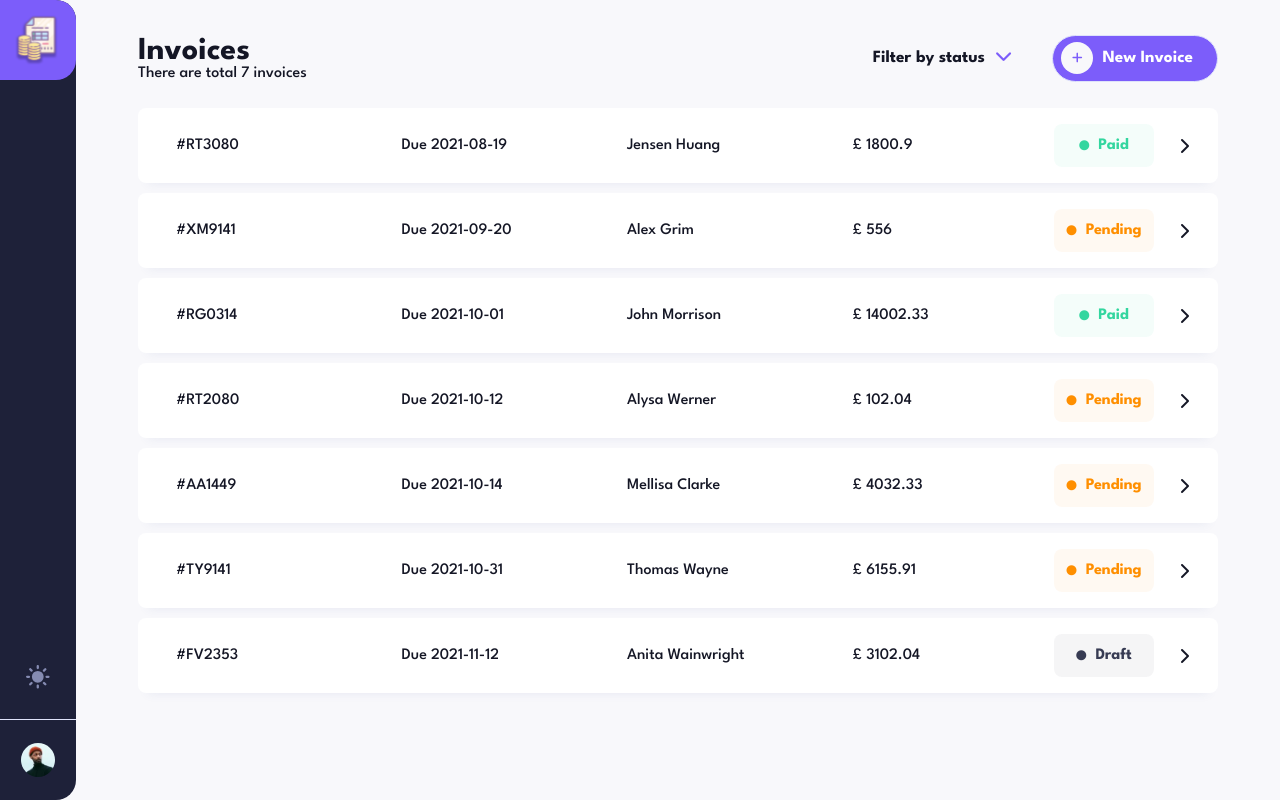
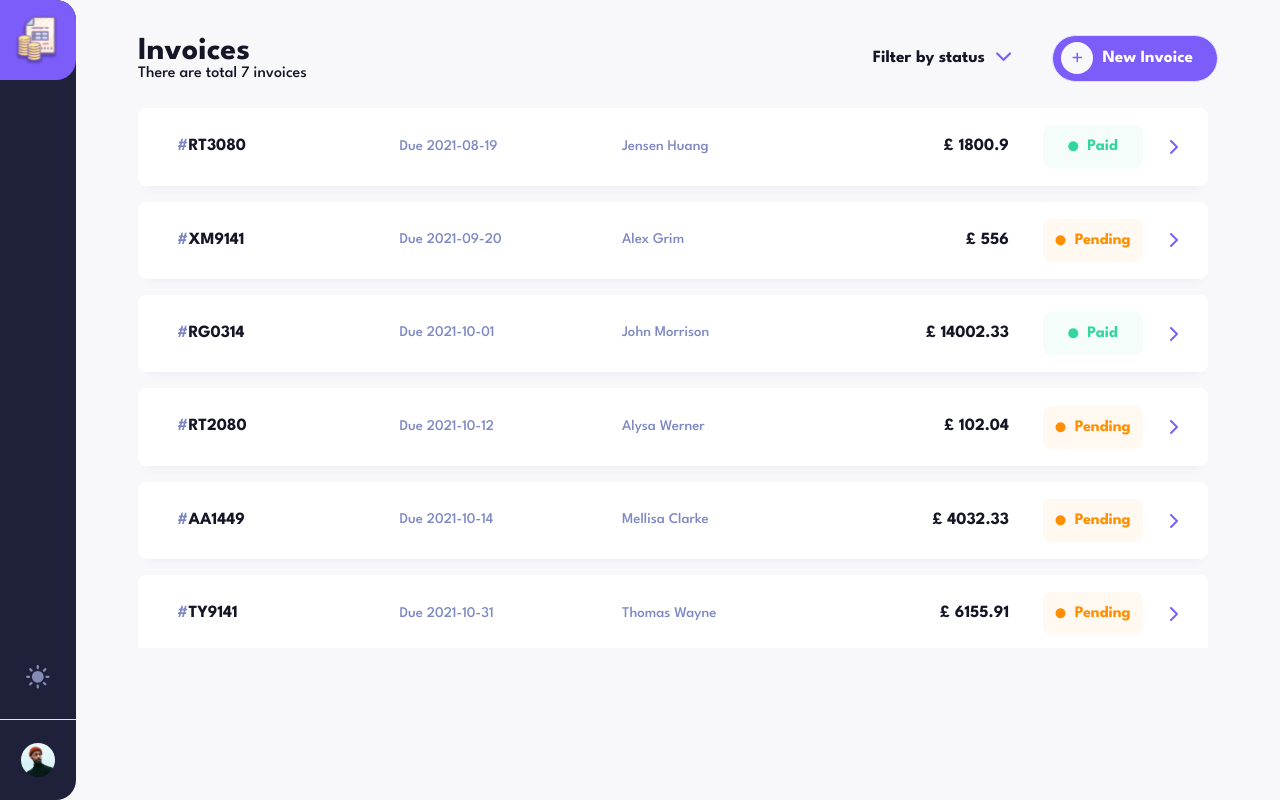
Before and after one commit to ratul16/invoice-management-web-app, a Vue app: page / in a window 1280 px wide. Built offline with nearby package versions, Linux system fonts and the light colour scheme.

Commit message:
updated invoice list view

```diff
--- a/src/assets/scss/main.scss
+++ b/src/assets/scss/main.scss
@@ -5,8 +5,24 @@
   padding: 0;
 }
 
-*::-webkit-scrollbar {
-  display: none;
+// *::-webkit-scrollbar {
+//   display: none;
+// }
+
+::-webkit-scrollbar {
+  width: 5px;
+  border-radius: 50%;
+}
+
+::-webkit-scrollbar-thumb {
+  background-color: rgba($purple, .5);
+  border-radius: 50px;
+}
+
+::-webkit-scrollbar-track {
+  background-color: rgba($purple, .05);
+  border-radius: 50px;
+  /* Set the border radius of the track */
 }
 
 html {
--- a/src/components/InvoiceList.vue
+++ b/src/components/InvoiceList.vue
@@ -1,8 +1,13 @@
 <template>
   <div class="invoice-list">
     <div class="invoice-wrapper" v-if="invoices.length">
-      <div class="invoice-card" v-for="invoice in invoices" :key="invoice.id">
-        <span class="id"> #{{ invoice.id }} </span>
+      <div
+        class="invoice-card"
+        v-for="invoice in invoices"
+        :key="invoice.id"
+        @click="getInvoiceDetails(invoice.id)"
+      >
+        <span class="id"> <b>#</b>{{ invoice.id }} </span>
         <span class="due"> Due {{ invoice.paymentDue }} </span>
         <span class="name">
           {{ invoice.clientName }}
@@ -12,10 +17,7 @@
           <i class="fa-solid fa-circle"></i>
           {{ invoice.status }}
         </span>
-        <!-- <span class="icon">
-        </span> -->
         <i class="fa-solid fa-chevron-right icon"></i>
-        <!-- ID, Duedate, name, status, amount -->
       </div>
     </div>
     <div class="empty" v-else>
@@ -50,16 +52,27 @@ export default {
       this.invoices = this.store.getInvoiceList;
     }
   },
+  methods: {
+    getInvoiceDetails(id) {
+      this.$router.push({
+        name: "invoice",
+        params: {
+          id: id,
+        },
+      });
+    },
+  },
 };
 </script>
 
 <style lang="scss" scoped>
 .invoice-list {
   .invoice-wrapper {
-    // max-height: 520px;
-    // overflow-y: scroll;
+    max-height: 540px;
+    overflow-y: scroll;
     display: grid;
-    gap: 10px;
+    gap: 16px;
+    padding: 0 10px 0 0;
     .invoice-card {
       // width: 100%;
       display: inline-flex;
@@ -71,9 +84,16 @@ export default {
       box-shadow: $shadow-light;
       background-color: $white;
       border-radius: 8px;
+      border: 1px solid $white;
+      transition: border 0.3s ease-in-out;
+      cursor: pointer;
+      &:hover {
+        border-color: $border-color;
+      }
+
       span {
         flex: 1 0;
-        padding: 30px 24px;
+        padding: 24px;
       }
 
       .status {
@@ -105,7 +125,29 @@ export default {
       }
 
       .icon {
+        color: $purple;
         margin: 0 15px;
+      }
+
+      .id {
+        &::first-letter {
+          color: $btn-text-color;
+          font-weight: 700;
+        }
+      }
+
+      .name,
+      .due {
+        @include body;
+        color: $btn-text-color;
+      }
+      .total,
+      .id {
+        @include heading-s;
+      }
+
+      .total {
+        text-align: right;
       }
     }
   }
--- a/src/router/index.js
+++ b/src/router/index.js
@@ -1,5 +1,5 @@
-import { createRouter, createWebHistory } from 'vue-router'
-import HomeView from '../views/HomeView.vue'
+import { createRouter, createWebHistory } from 'vue-router';
+import HomeView from '../views/HomeView.vue';
 
 const router = createRouter({
   history: createWebHistory(import.meta.env.BASE_URL),
@@ -16,8 +16,13 @@ const router = createRouter({
       // this generates a separate chunk (About.[hash].js) for this route
       // which is lazy-loaded when the route is visited.
       component: () => import('../views/AboutView.vue')
-    }
+    },
+    {
+      path: '/invoice/:id',
+      name: 'invoice',
+      component: () => import('../views/InvoiceView.vue')
+    },
   ]
-})
+});
 
-export default router
+export default router;
--- /dev/null
+++ b/src/views/InvoiceView.vue
@@ -0,0 +1,15 @@
+<template>
+  <div>
+    <h2>InvoiceView</h2>
+    {{ $route.params ? $route.params.id : "Not Id Found" }}
+  </div>
+</template>
+
+<script>
+export default {
+  name: "InvoiceView",
+};
+</script>
+
+<style lang="scss" scoped>
+</style>
```
